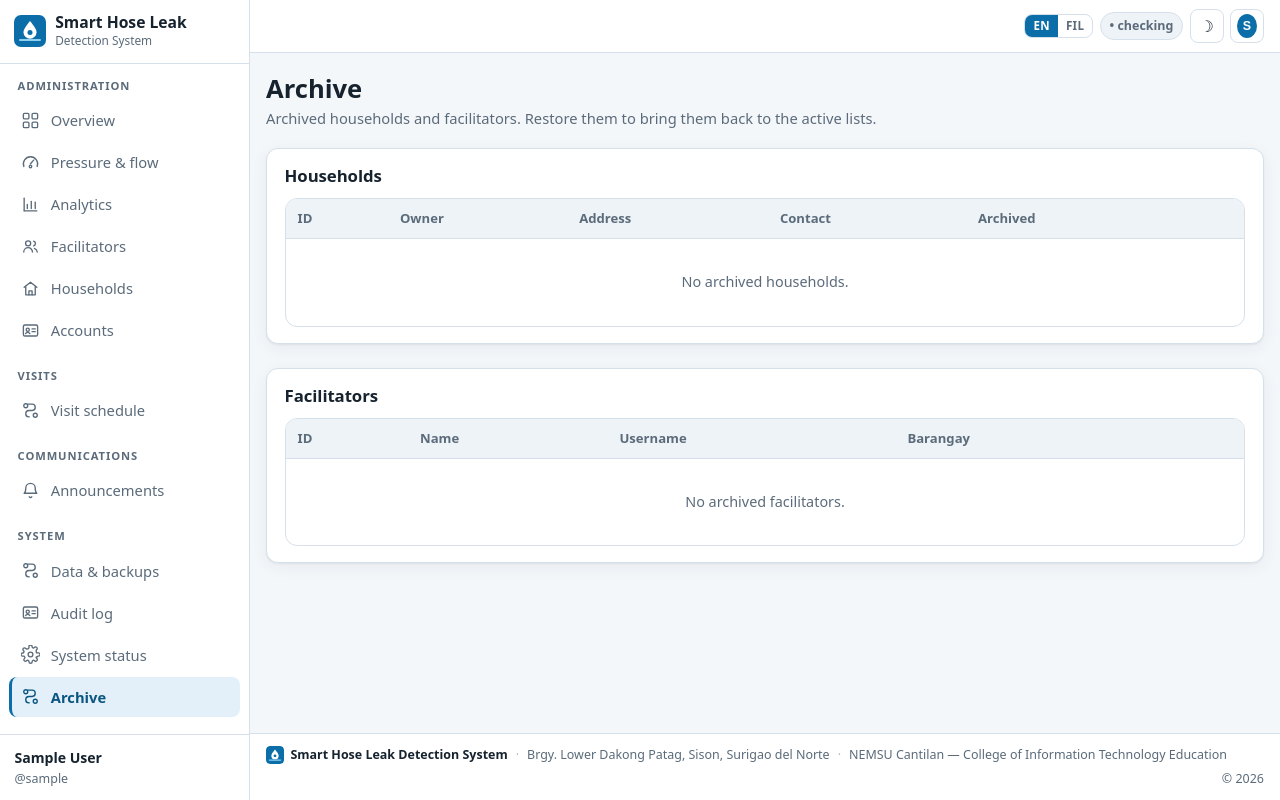
After one commit to Smee-code/SmartHoseLeak, a Django app: page /console/archive/ in a window 1280 px wide. The commit adds this page. Run offline with Django 5.2, Linux system fonts and the light colour scheme; the visitor is signed in with stand-in values (Sample User, id 1); data comes from the database, SQL or seed files in the repository; data that the repository does not hold is empty.

Commit message:
Replace delete with archive for households and facilitators
Instead of permanently deleting, the admin now archives households and
facilitators. Archived items are hidden from active lists, owner logins
are disabled, and everything can be restored from the new Archive page
in the admin sidebar.

Co-Authored-By: Claude Opus 4.6 <noreply@anthropic.com>

```diff
--- a/core/models.py
+++ b/core/models.py
@@ -89,6 +89,7 @@ class User(AbstractUser):
     role = models.CharField(max_length=20, choices=Role.choices, default=Role.OWNER)
     contact_number = models.CharField(max_length=20, blank=True)
     must_change_password = models.BooleanField(default=False)
+    is_archived = models.BooleanField(default=False)
 
     # Which barangay a facilitator is responsible for. Null for an admin, who
     # oversees every barangay, and for a household owner, whose barangay is
@@ -693,6 +694,8 @@ class Household(models.Model):
     )
     date_registered = models.DateField(default=timezone.localdate)
     notes = models.TextField(blank=True)
+    is_archived = models.BooleanField(default=False)
+    archived_at = models.DateTimeField(null=True, blank=True)
 
     # Two people make a household real. The administrator enters the record
     # at application; the facilitator activates it - confirms where the
--- a/core/urls.py
+++ b/core/urls.py
@@ -149,6 +149,10 @@ urlpatterns = [
     path("console/system/", views.system_status, name="system_status"),
     path("console/system/maintenance/", views.maintenance_toggle, name="maintenance_toggle"),
     path("console/system/detection/", views.detection_settings, name="detection_settings"),
+    # Archive
+    path("console/archive/", views.archive_list, name="archive_list"),
+    path("console/archive/households/<int:pk>/restore/", views.archive_restore_household, name="archive_restore_household"),
+    path("console/archive/facilitators/<int:pk>/restore/", views.archive_restore_facilitator, name="archive_restore_facilitator"),
 
     # Owner portal
     path("portal/", views.owner_home, name="owner_home"),
--- a/core/views.py
+++ b/core/views.py
@@ -1979,7 +1979,7 @@ def facilitator_list(request, create_form=None, edit_form=None, edit_user=None):
     errors still on screen rather than sending the administrator to a page.
     """
     facilitators = list(
-        User.objects.filter(role=User.Role.FACILITATOR)
+        User.objects.filter(role=User.Role.FACILITATOR, is_archived=False)
         .select_related("barangay")
         .annotate(open_visits=Count("assignments", filter=~Q(assignments__status__in=WorkOrder.CLOSED_STATUSES)))
         .order_by("facilitator_id", "username")
@@ -3236,7 +3236,7 @@ def admin_household_list(request, create_form=None, edit_form=None, edit_househo
     dialog reopens with the typed values and the errors still on screen.
     """
     query = (request.GET.get("q") or "").strip()
-    households = Household.objects.select_related("segment", "segment__device", "user")
+    households = Household.objects.filter(is_archived=False).select_related("segment", "segment__device", "user")
     if query:
         households = households.filter(
             Q(household_id__icontains=query)
@@ -3255,7 +3255,7 @@ def admin_household_list(request, create_form=None, edit_form=None, edit_househo
         {
             "page": page,
             "query": query,
-            "total": Household.objects.count(),
+            "total": Household.objects.filter(is_archived=False).count(),
             "barangay": Barangay.default(),
             "create_form": create_form or AdminHouseholdForm(),
             "create_form_errors": bool(create_form and create_form.errors),
@@ -3295,27 +3295,24 @@ def admin_household_edit(request, pk):
 @require_POST
 def admin_household_delete(request, pk):
     """
-    Remove a household and everything that only exists because of it - the
-    same rules as the facilitator's delete: complaints and notices cascade,
-    and the owner's login is removed explicitly rather than left able to
-    sign in to nothing.
+    Archive a household instead of deleting it. The household, its hose line
+    and the owner login are kept but hidden from the active lists. The admin
+    can restore them from the archive page.
     """
     household = get_object_or_404(Household.objects.select_related("user"), pk=pk)
     label = f"{household.household_id} ({household.owner_name})"
-    complaints = household.complaints.count()
-    notifications = household.notifications.count()
-    username = household.user.username if household.user else None
 
     with transaction.atomic():
+        household.is_archived = True
+        household.archived_at = timezone.now()
+        household.save(update_fields=["is_archived", "archived_at"])
         if household.user is not None:
-            household.user.delete()
-        household.delete()
-
-    AuditLog.record(request.user, "household.delete", f"Deleted {label}", target=label)
-    removed = [f"{complaints} complaint(s)", f"{notifications} notice(s)"]
-    if username:
-        removed.append(f"the login '{username}'")
-    messages.success(request, f"Deleted {label}, along with {', '.join(removed)}.")
+            household.user.is_archived = True
+            household.user.is_active = False
+            household.user.save(update_fields=["is_archived", "is_active"])
+
+    AuditLog.record(request.user, "household.archive", f"Archived {label}", target=label)
+    messages.success(request, f"Archived {label}. You can restore it from the archive page.")
     return redirect("admin_household_list")
 
 
@@ -3341,21 +3338,72 @@ def facilitator_edit(request, pk):
 @require_POST
 def facilitator_delete(request, pk):
     """
-    Remove a facilitator account. Visits assigned to them stay on the
-    schedule but become unassigned (the link is SET_NULL), so nothing that
-    was promised to a household disappears with the person.
+    Archive a facilitator account instead of deleting it. The login is
+    disabled and the account hidden from the active list. Open visits
+    stay assigned. The admin can restore from the archive page.
     """
     user = get_object_or_404(User, pk=pk, role=User.Role.FACILITATOR)
     if not _manageable(user, request.user):
-        return HttpResponseForbidden("That account cannot be deleted from here.")
+        return HttpResponseForbidden("That account cannot be archived from here.")
     label = f"{user.facilitator_id} ({user.get_full_name() or user.username})"
-    username = user.username
-    open_visits = user.assignments.exclude(status__in=WorkOrder.CLOSED_STATUSES).count()
-    user.delete()
-    AuditLog.record(request.user, "facilitator.delete", f"Deleted facilitator {label}", target=username)
-    note = f" {open_visits} open visit(s) are now unassigned." if open_visits else ""
-    messages.success(request, f"Deleted {label} and the login '{username}'.{note}")
+    user.is_archived = True
+    user.is_active = False
+    user.save(update_fields=["is_archived", "is_active"])
+    AuditLog.record(request.user, "facilitator.archive", f"Archived facilitator {label}", target=user.username)
+    messages.success(request, f"Archived {label}. You can restore it from the archive page.")
     return redirect("facilitator_list")
+
+
+@admin_required
+def archive_list(request):
+    """Archived households and facilitators, with the option to restore."""
+    households = (
+        Household.objects.filter(is_archived=True)
+        .select_related("segment", "user")
+        .order_by("-archived_at")
+    )
+    facilitators = (
+        User.objects.filter(role=User.Role.FACILITATOR, is_archived=True)
+        .select_related("barangay")
+        .order_by("facilitator_id")
+    )
+    return render(request, "admin/archive.html", {
+        "households": households,
+        "facilitators": facilitators,
+    })
+
+
+@admin_required
+@require_POST
+def archive_restore_household(request, pk):
+    """Bring back an archived household and re-enable its owner login."""
+    household = get_object_or_404(Household, pk=pk, is_archived=True)
+    label = f"{household.household_id} ({household.owner_name})"
+    with transaction.atomic():
+        household.is_archived = False
+        household.archived_at = None
+        household.save(update_fields=["is_archived", "archived_at"])
+        if household.user is not None:
+            household.user.is_archived = False
+            household.user.is_active = True
+            household.user.save(update_fields=["is_archived", "is_active"])
+    AuditLog.record(request.user, "household.restore", f"Restored {label}", target=label)
+    messages.success(request, f"Restored {label}.")
+    return redirect("archive_list")
+
+
+@admin_required
+@require_POST
+def archive_restore_facilitator(request, pk):
+    """Bring back an archived facilitator and re-enable the login."""
+    user = get_object_or_404(User, pk=pk, role=User.Role.FACILITATOR, is_archived=True)
+    label = f"{user.facilitator_id} ({user.get_full_name() or user.username})"
+    user.is_archived = False
+    user.is_active = True
+    user.save(update_fields=["is_archived", "is_active"])
+    AuditLog.record(request.user, "facilitator.restore", f"Restored facilitator {label}", target=user.username)
+    messages.success(request, f"Restored {label}.")
+    return redirect("archive_list")
 
 
 # ---------------------------------------------------------------------------
--- /dev/null
+++ b/templates/admin/archive.html
@@ -0,0 +1,76 @@
+{% extends "base.html" %}
+{% block title %}Archive - {{ SITE_NAME }}{% endblock %}
+
+{% block content %}
+<div class="wrap">
+  <div class="page-head">
+    <div>
+      <h1>Archive</h1>
+      <p class="sub">Archived households and facilitators. Restore them to bring them back to the active lists.</p>
+    </div>
+  </div>
+
+  <div class="card">
+    <div class="card-head"><h2>Households</h2></div>
+    <div class="table-wrap">
+      <table>
+        <thead>
+          <tr>
+            <th>ID</th><th>Owner</th><th>Address</th><th>Contact</th><th>Archived</th><th></th>
+          </tr>
+        </thead>
+        <tbody>
+          {% for household in households %}
+            <tr>
+              <td>{{ household.household_id }}</td>
+              <td>{{ household.owner_name }}</td>
+              <td>{{ household.address }}</td>
+              <td>{{ household.contact_number }}</td>
+              <td class="small muted">{{ household.archived_at|date:"M j, Y H:i" }}</td>
+              <td>
+                <form method="post" action="{% url 'archive_restore_household' household.pk %}">
+                  {% csrf_token %}
+                  <button type="submit" class="btn btn-sm btn-primary">Restore</button>
+                </form>
+              </td>
+            </tr>
+          {% empty %}
+            <tr><td colspan="6" class="empty">No archived households.</td></tr>
+          {% endfor %}
+        </tbody>
+      </table>
+    </div>
+  </div>
+
+  <div class="card" style="margin-top:1.5rem">
+    <div class="card-head"><h2>Facilitators</h2></div>
+    <div class="table-wrap">
+      <table>
+        <thead>
+          <tr>
+            <th>ID</th><th>Name</th><th>Username</th><th>Barangay</th><th></th>
+          </tr>
+        </thead>
+        <tbody>
+          {% for user in facilitators %}
+            <tr>
+              <td>{{ user.facilitator_id }}</td>
+              <td>{{ user.get_full_name }}</td>
+              <td class="mono">{{ user.username }}</td>
+              <td>{% if user.barangay %}{{ user.barangay.name }}{% else %}&mdash;{% endif %}</td>
+              <td>
+                <form method="post" action="{% url 'archive_restore_facilitator' user.pk %}">
+                  {% csrf_token %}
+                  <button type="submit" class="btn btn-sm btn-primary">Restore</button>
+                </form>
+              </td>
+            </tr>
+          {% empty %}
+            <tr><td colspan="5" class="empty">No archived facilitators.</td></tr>
+          {% endfor %}
+        </tbody>
+      </table>
+    </div>
+  </div>
+</div>
+{% endblock %}
--- a/templates/base.html
+++ b/templates/base.html
@@ -137,6 +137,9 @@
           </a>
           <a href="{% url 'system_status' %}" {% if 'system' in request.resolver_match.url_name %}aria-current="page"{% endif %}>
             <svg class="ico" aria-hidden="true"><use href="#i-cog"></use></svg><span>System status</span>
+          </a>
+          <a href="{% url 'archive_list' %}" {% if request.resolver_match.url_name == 'archive_list' %}aria-current="page"{% endif %}>
+            <svg class="ico" aria-hidden="true"><use href="#i-route"></use></svg><span>Archive</span>
           </a>
         {% elif is_facilitator %}
           <p class="sidenav-group">Monitoring</p>
```
Also changed, not shown: templates/admin/facilitators.html (+3 -5 lines), templates/admin/households.html (+3 -7 lines), core/migrations/0036_add_is_archived_fields.py (added).
